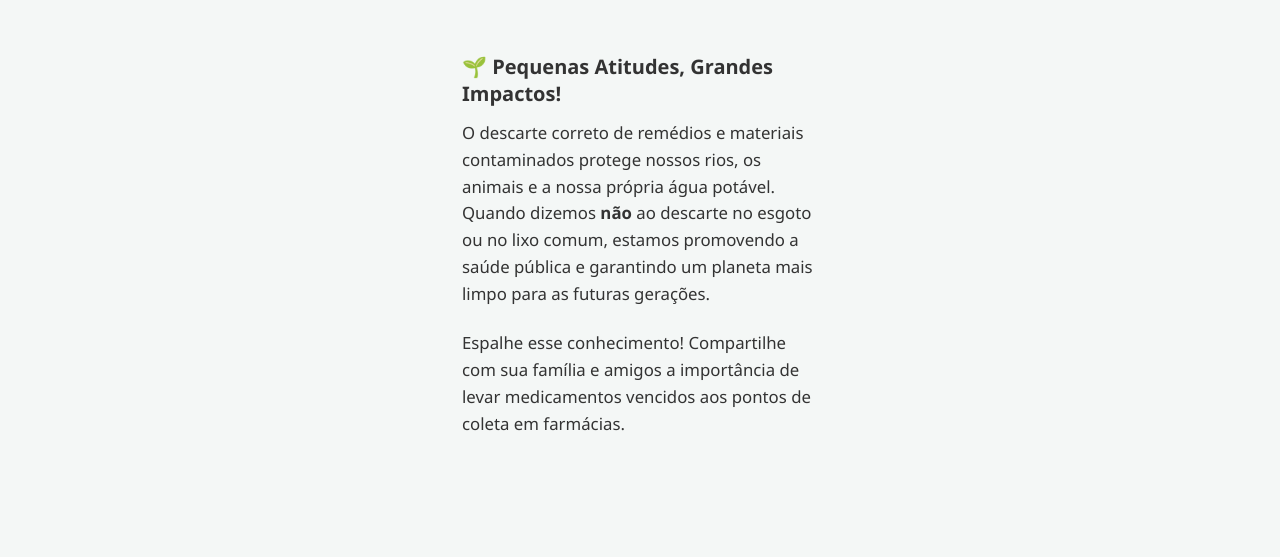
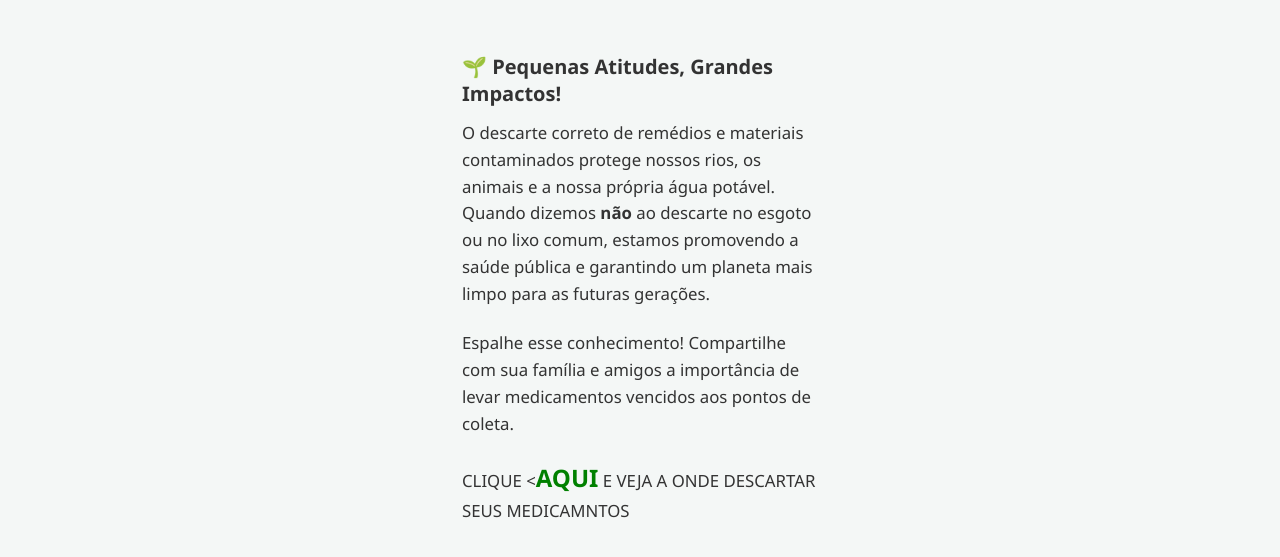
Before and after one commit to kraner99/conciente, a plain HTML site: page Fundo.html in a window 1280 px wide. Shown: the part 425-982 px from the top of the page. Drawn offline with Linux system fonts and the light colour scheme.

Commit message:
Enhance thank you page with motivational content
Added motivational message and call to action for proper medication disposal.

```diff
--- a/Fundo.html
+++ b/Fundo.html
@@ -113,6 +113,10 @@
                 </p>
                 <br>
                 <p>
-                    Espalhe esse conhecimento! Compartilhe com sua família e amigos a importância de levar medicamentos vencidos aos pontos de coleta em farmácias.
+                    Espalhe esse conhecimento! Compartilhe com sua família e amigos a importância de levar medicamentos vencidos aos pontos de coleta.
+                </p>
+                <br>
+                <p>
+                    CLIQUE <<span style="font-size: 24px; font-weight: bold; color: green;">AQUI</span> E VEJA A ONDE DESCARTAR SEUS MEDICAMNTOS
                 </p>
             </div>
```
